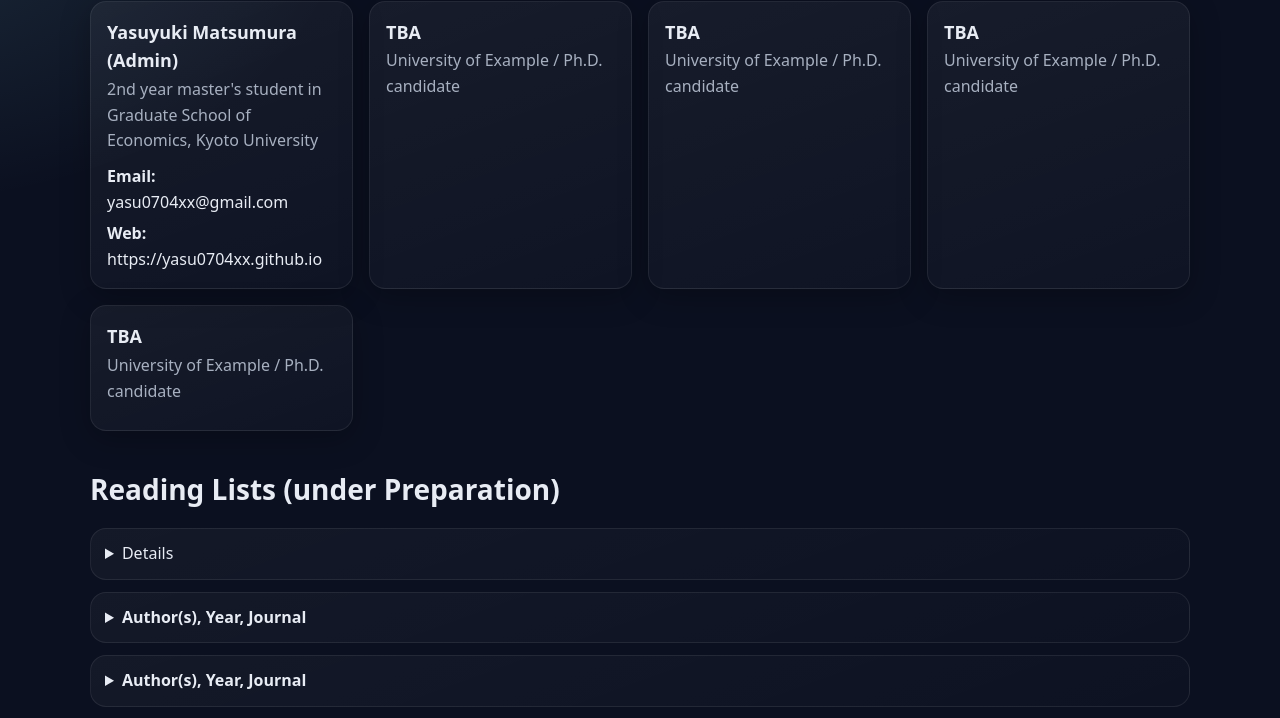
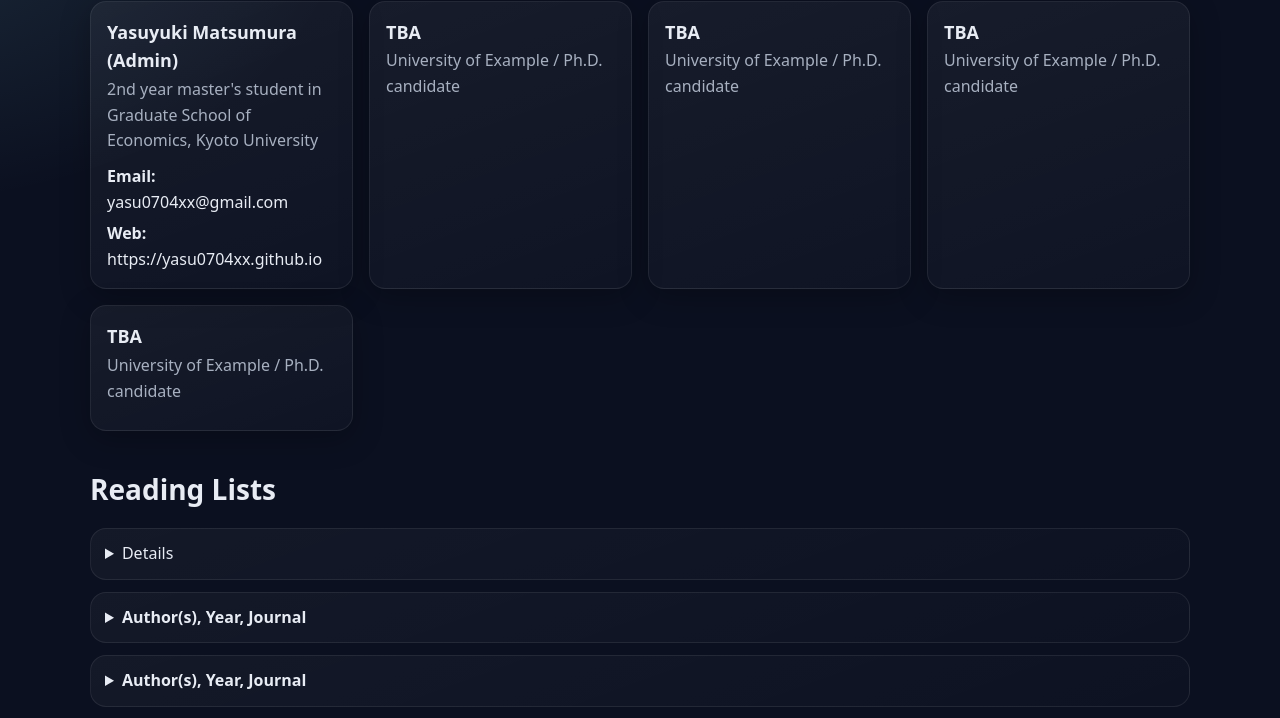
Before and after one commit to yasu0704xx/policy-learning-kyoto2025, a plain HTML site: page index.html in a window 1280 px wide. Shown: the part 342-1060 px from the top of the page. Drawn offline with Linux system fonts and the light colour scheme.

Commit message:
Update index.html

```diff
--- a/index.html
+++ b/index.html
@@ -216,7 +216,7 @@
   <!-- =================== Reading Lists =================== -->
   <section id="reading-lists" class="section">
     <div class="section-header">
-      <h2>Reading Lists (under Preparation)</h2>
+      <h2>Reading Lists</h2>
     </div>
 
     <details class="list-block">
```
